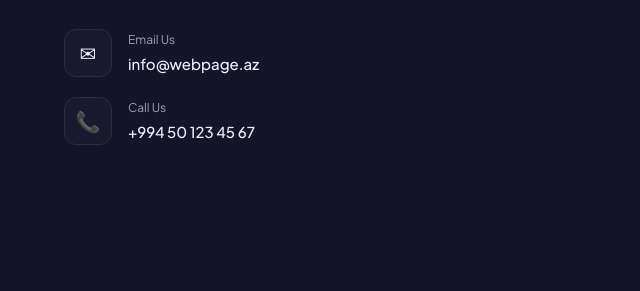
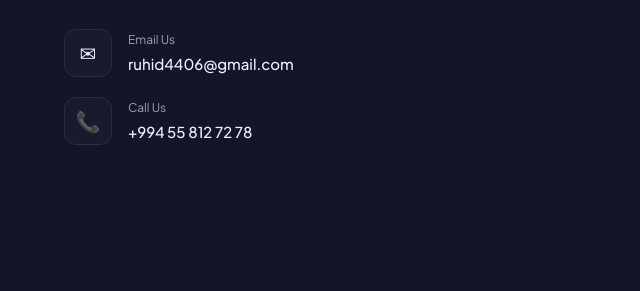
Before and after one commit to WebPagesAz/WebPages.Az, a plain HTML site: page index.html in a window 1280 px wide. Shown: the part 4934-5225 px from the top of the page, 0-640 px from the left. Drawn offline with nearby package versions, Linux system fonts and the light colour scheme.

Commit message:
Update index.html

```diff
--- a/index.html
+++ b/index.html
@@ -323,14 +323,14 @@
               <div class="contact-icon">&#9993;</div>
               <div>
                 <div class="contact-label">Email Us</div>
-                <a href="mailto:info@webpage.az">info@webpage.az</a>
+                <a href="mailto:info@webpage.az">ruhid4406@gmail.com</a>
               </div>
             </div>
             <div class="contact-item">
               <div class="contact-icon">&#128222;</div>
               <div>
                 <div class="contact-label">Call Us</div>
-                <a href="tel:+994501234567">+994 50 123 45 67</a>
+                <a href="tel:+994501234567">+994 55 812 72 78</a>
               </div>
             </div>
           </div>
```
